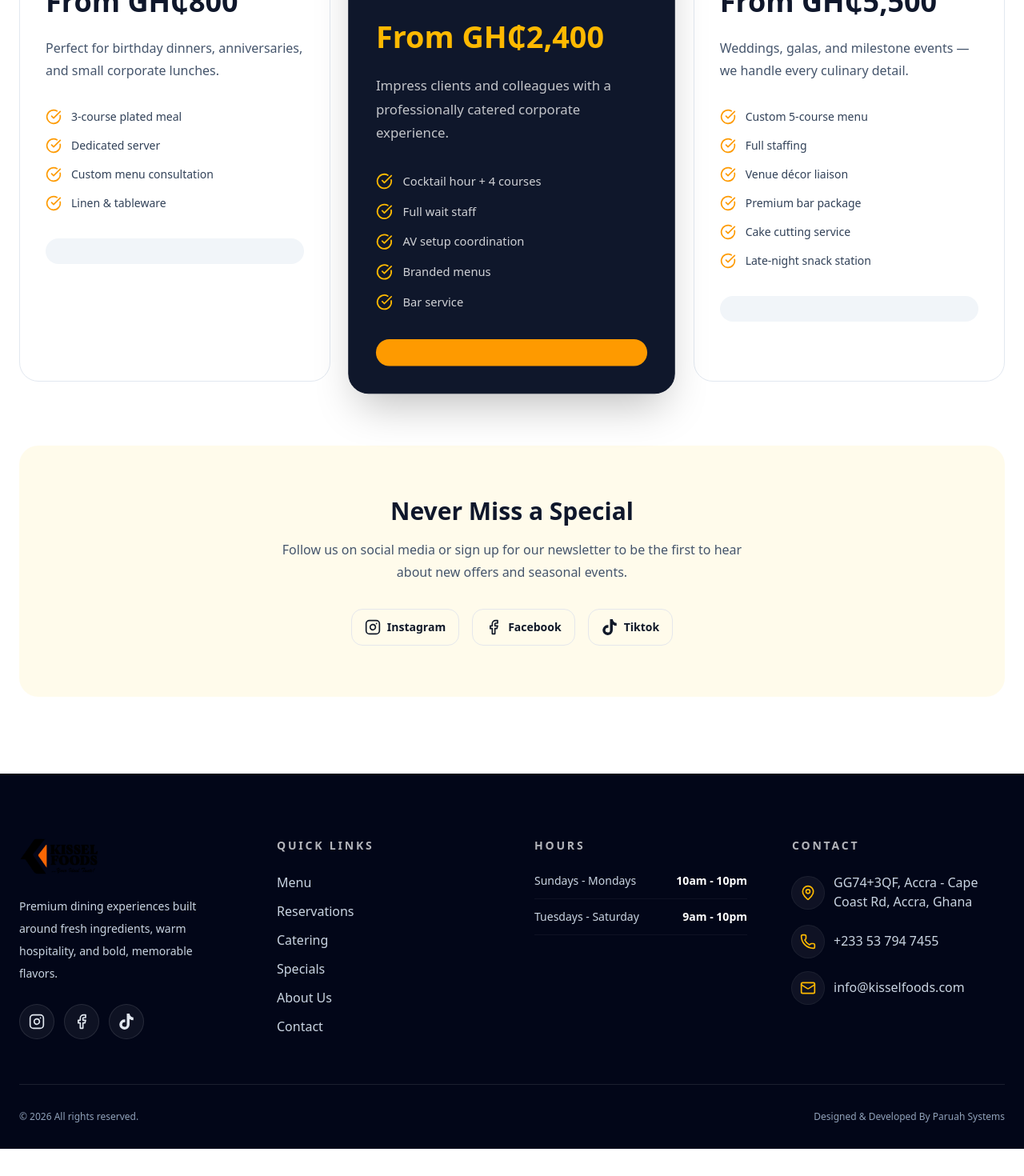
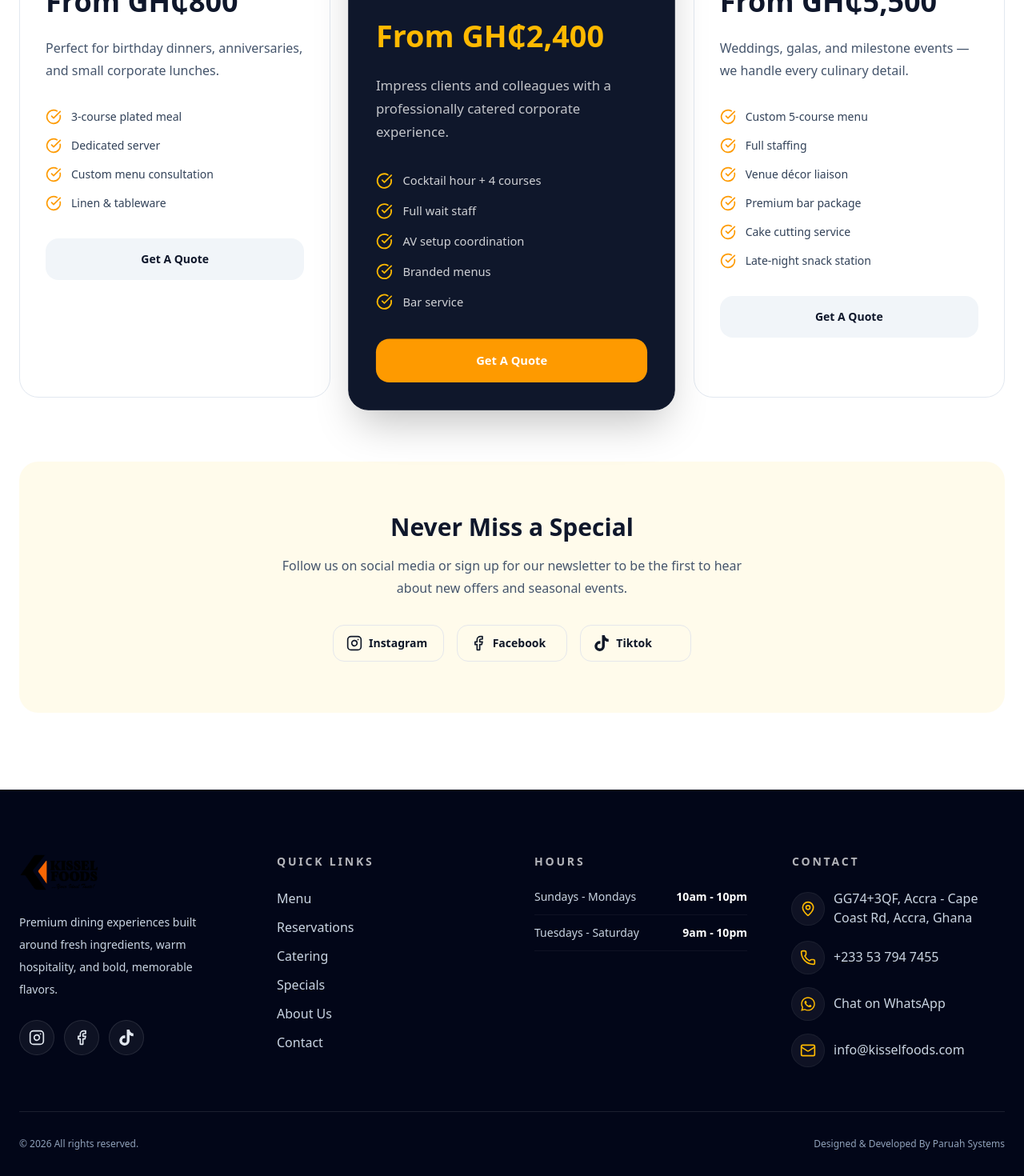
Before and after one commit to elpah/kissel-foods, a React (Vite) app: page /catering in a window 1280 px wide. Shown: the part 915-2385 px from the top of the page at 80% size. Before the commit the page ends 2351 px from the top, so only its background shows below. Built offline with nearby package versions, Linux system fonts and the light colour scheme.

Commit message:
content correction

```diff
--- a/src/components/Footer.tsx
+++ b/src/components/Footer.tsx
@@ -1,16 +1,8 @@
 import { HOURS } from '@/data/hours.data';
 import type { ComponentType } from 'react';
 import { SITELINKS } from '@/data/siteLinks.data';
-import {
-  Instagram,
-  Facebook,
-  MapPin,
-  Phone,
-  Mail,
-  ArrowUpRight,
-  type LucideIcon,
-} from 'lucide-react';
-import { FaTiktok } from 'react-icons/fa';
+import { Instagram, Facebook, MapPin, Phone, Mail, ArrowUpRight } from 'lucide-react';
+import { FaTiktok, FaWhatsapp } from 'react-icons/fa';
 import { Link } from 'react-router-dom';
 
 type FooterTitleProps = {
@@ -44,7 +36,7 @@ const SocialLink = ({ href, label, Icon }: SocialLinkProps) => (
 
 type ContactItemProps = {
   href: string;
-  Icon: LucideIcon;
+  Icon: ComponentType<{ className?: string }>;
   children: React.ReactNode;
   external?: boolean;
   align?: 'start' | 'center';
@@ -60,7 +52,6 @@ const ContactItem = ({ href, Icon, children, external = false }: ContactItemProp
       <span className="mt-0.5 flex h-10 w-10 shrink-0 items-center justify-center rounded-full bg-white/5 text-amber-400 ring-1 ring-white/10">
         <Icon className="h-5 w-5" />
       </span>
-
       <span className="leading-6">{children}</span>
     </a>
   </li>
@@ -141,11 +132,12 @@ const Footer = () => {
               >
                 GG74+3QF, Accra - Cape Coast Rd, Accra, Ghana
               </ContactItem>
-
-              <ContactItem href="tel:++233537947455" Icon={Phone}>
+              <ContactItem href="tel:+233537947455" Icon={Phone}>
                 +233 53 794 7455
               </ContactItem>
-
+              <ContactItem href="https://wa.me/233537947455" Icon={FaWhatsapp} external>
+                Chat on WhatsApp
+              </ContactItem>
               <ContactItem href="mailto:info@kisselfoods.com" Icon={Mail}>
                 info@kisselfoods.com
               </ContactItem>
--- a/src/components/catering/CateringPackageCard.tsx
+++ b/src/components/catering/CateringPackageCard.tsx
@@ -1,5 +1,6 @@
 import { motion } from 'framer-motion';
-import { CheckCircle, Link } from 'lucide-react';
+import { CheckCircle } from 'lucide-react';
+import { Link } from 'react-router-dom';
 import { memo } from 'react';
 
 type CateringPackageCardProps = {
@@ -89,7 +90,7 @@ const CateringPackageCard = memo(
             : 'bg-slate-100 text-slate-900 hover:bg-slate-200'
         }`}
       >
-        Get a Quote
+        Get A Quote
       </Link>
     </motion.article>
   )
--- a/src/components/shared/MenuCard.tsx
+++ b/src/components/shared/MenuCard.tsx
@@ -56,14 +56,14 @@ const MenuCard = memo(({ item }: MenuCardProps) => (
           {item.category}
         </span>
 
-        <button
+        {/* <button
           type="button"
           className="inline-flex items-center gap-1 text-sm font-semibold text-slate-900 transition-colors hover:text-amber-600 focus-visible:outline-none focus-visible:ring-2 focus-visible:ring-amber-500 focus-visible:ring-offset-2"
           aria-label={`Order ${item.name}`}
         >
           <span>Order Now</span>
           <ChevronRight className="h-4 w-4" />
-        </button>
+        </button> */}
       </div>
     </div>
   </motion.article>
--- a/src/components/shared/SpecialPromoSection.tsx
+++ b/src/components/shared/SpecialPromoSection.tsx
@@ -36,8 +36,7 @@ export default function SocialPromoSection({
       <p className={`mx-auto mb-8 max-w-xl text-sm leading-7 sm:text-base ${textClassName}`}>
         {description}
       </p>
-
-      <div className="flex justify-center gap-4">
+      <div className="grid grid-cols-2 sm:grid-cols-3 gap-4 max-w-md m-auto">
         <SocialButton color={buttonColor} href="#" label="Instagram" Icon={Instagram} />
         <SocialButton color={buttonColor} href="#" label="Facebook" Icon={Facebook} />
         <SocialButton
--- a/src/pages/SpecialsPage.tsx
+++ b/src/pages/SpecialsPage.tsx
@@ -1,12 +1,10 @@
 import PageHero from '@/components/PageHero';
 import SectionHeading from '@/components/shared/SectionHeading';
-import SocialButton from '@/components/shared/SocialButton';
 import SocialPromoSection from '@/components/shared/SpecialPromoSection';
 import { SPECIALS } from '@/data/specials.data';
 import { motion } from 'framer-motion';
-import { Tag, Instagram, Facebook } from 'lucide-react';
+import { Tag } from 'lucide-react';
 import { memo } from 'react';
-import { FaTiktok } from 'react-icons/fa';
 
 type SpecialCardProps = {
   id: string;
```
